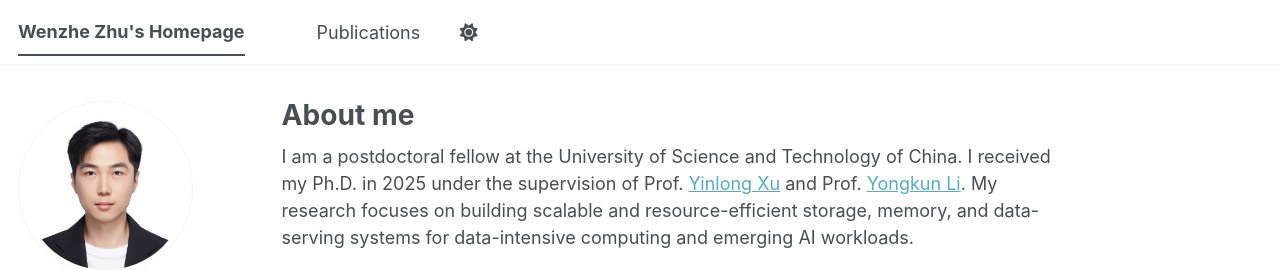
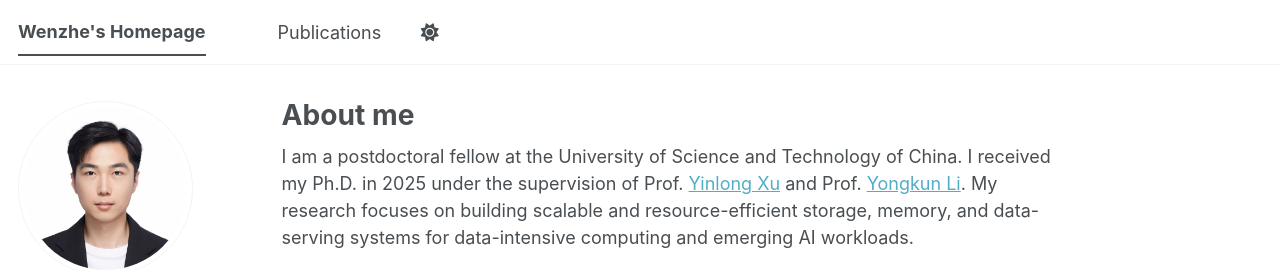
Before and after one commit to wzhzhu/wzhzhu.github.io, a Jekyll site: the page built from _pages/about.md, in a window 1280 px wide. Shown: the top 270 px of the page. Built offline with Jekyll 4.4.1, drawn with Linux system fonts in a browser that asks for light colours; a style sheet for code colours, icons or effects is not loaded.

Commit message:
Update _config.yml

```diff
--- a/_config.yml
+++ b/_config.yml
@@ -9,7 +9,7 @@
 # Basic Site Settings
 locale                   : "en-US"
 site_theme               : "default" # The available themes options are "default", "air", "sunrise", "mint", "dirt" and "contrast"
-title                    : "Wenzhe Zhu's Homepage"
+title                    : "Wenzhe's Homepage"
 title_separator          : "-"
 name                     : &name "Wenzhe Zhu"
 description              : &description "Your Name's academic portfolio"   # Update this with a general description of your site, this is the default if not overridden by a page
```
